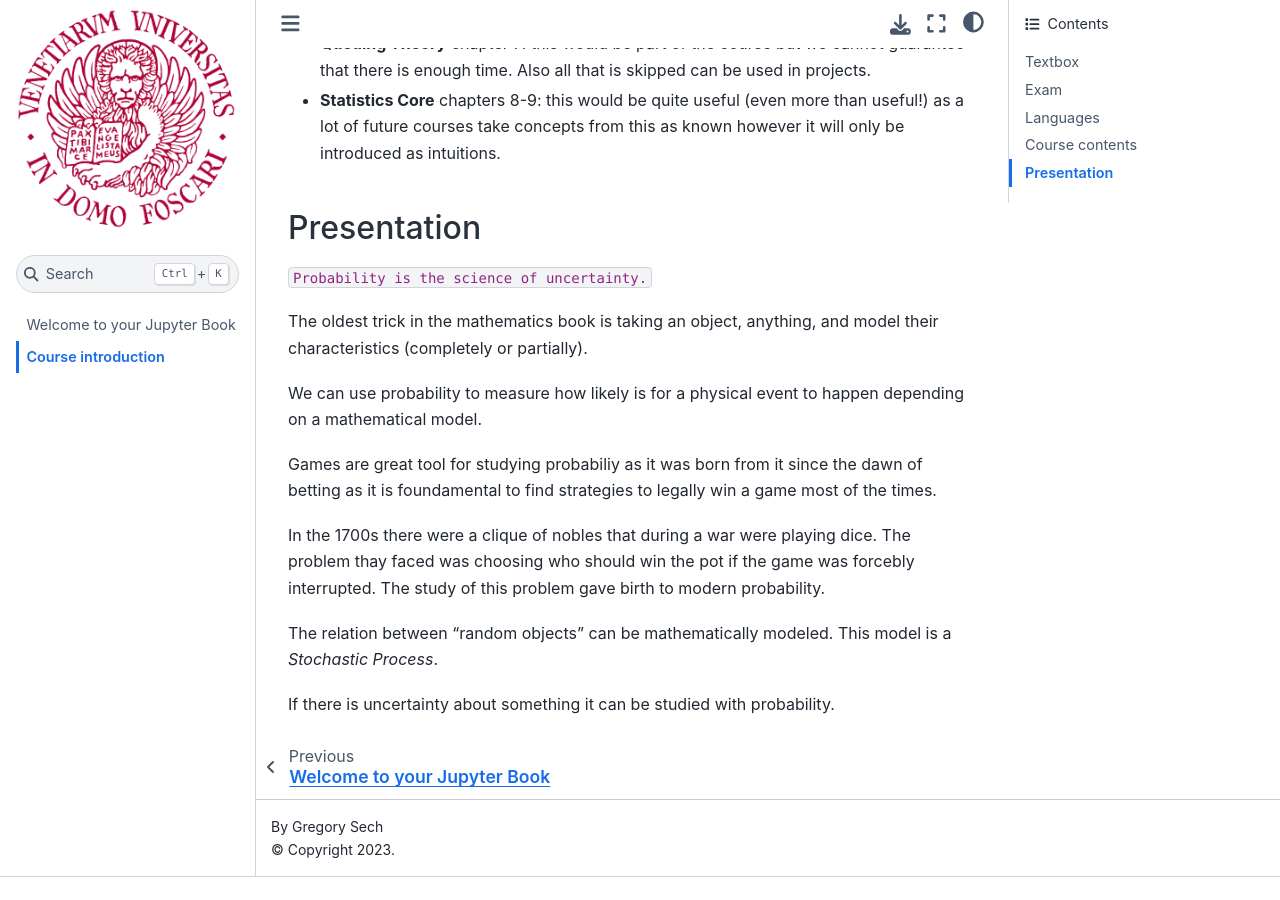
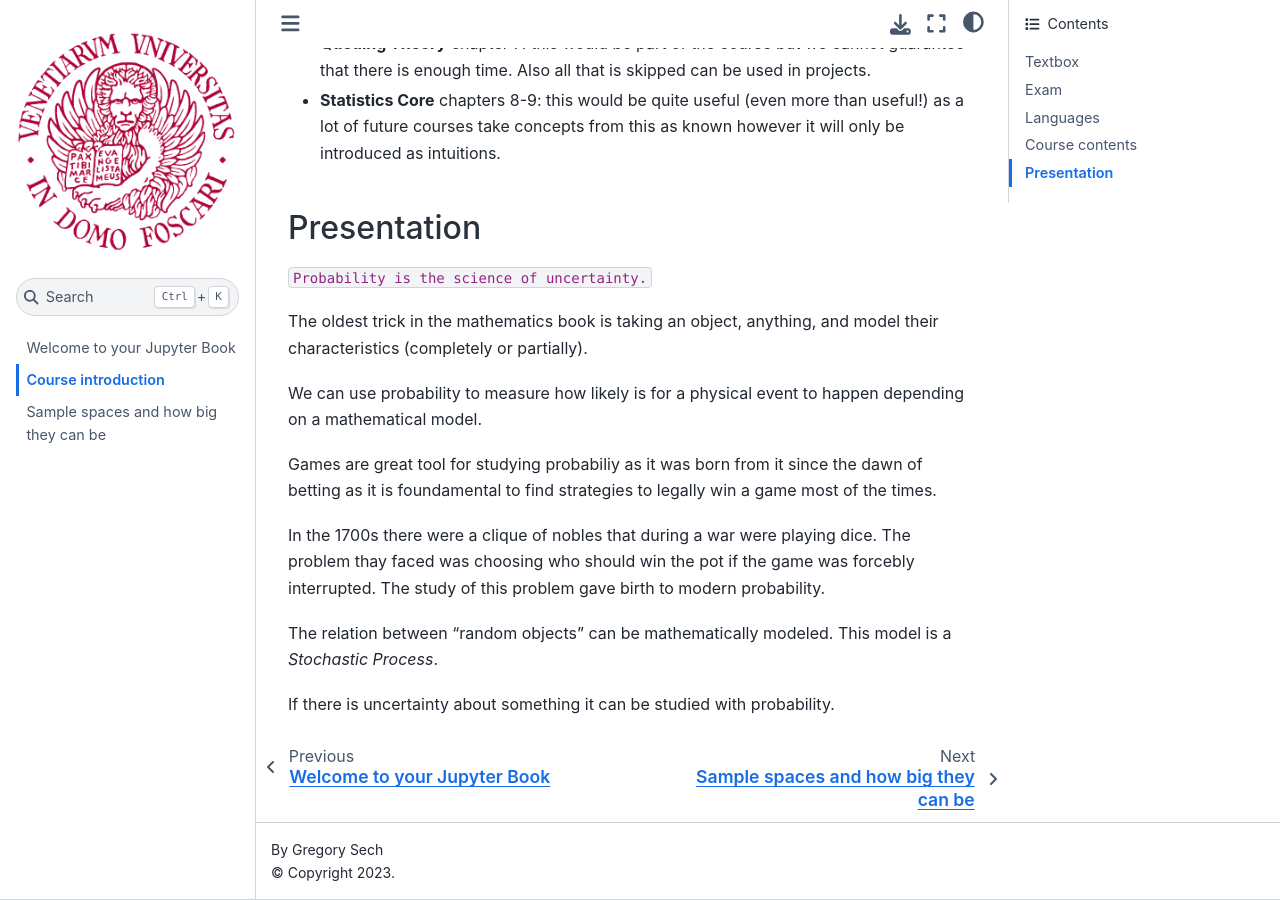
Before and after one commit to GregorySech/applied-probability, a Jupyter Book: the page built from 01_course_introduction.ipynb, in a window 1280 px wide and 900 px high, scrolled down 1876 px. Built offline with Jupyter Book 1.0.4 settings and Sphinx 7.4.7 and the Sphinx Book theme 1.1.4, drawn with Linux system fonts in a browser that asks for light colours; before the commit the page ends 2753 px from its top, so only the background shows below that; some of the changed lines change nothing that is shown.

Commit message:
feat: add lesson

```diff
--- /dev/null
+++ b/02_review_mathematics_probability.md
@@ -0,0 +1,100 @@
+# Sample spaces and how big they can be
+
+A **sample space** $\Omega$ is the set of all possible outcomes of an experiment.
+An **event** is a subset of $\Omega$ (the sample space). We will use Capital letters to denote events. Most used ones are $E$ and $A$.
+
+$\#\Omega = 1$ means that we have an experiment that allows only a possible outcome and is therefore *deterministic*.
+Usually we start thinking about sample spaces as finite ($\#\Omega \in \mathbb{N}$), however we can also have an sample space $\#\Omega = \#\mathbb{Z}$ containing infinite possible outcomes.
+
+Remember that infinities do not behave like we expect: $\#\mathbb{Z} = \#\mathbb{N}$ even though $\mathbb{N} \subset \mathbb{Z}$.
+Informally we can write: $\frac{\#\mathbb{N}}{\#\mathbb{Z}} = 1$ to deliver the point that the set of natural numbers and integers are countable and their "infinity" is equal. Also we could informally state that $\frac{\#\mathbb{N}}{\#\mathbb{R}} = 0$ to say that the cardinality of the set of real numbers is infinitly larger than the cardinality of countable sets like the set of natural numbers.
+
+We can also have sample spaces that are infinite and **countable** but also we can have cases where the sample space is **uncountable** $\#\Omega = \#\mathbb{R}$.
+These are cases where the possible outcomes cannot be counted and in the future we will have to deal with them in a different way in respect of the countable case.
+
+## Infinite sums and integration
+
+We can sum countable many numbers
+$
+\sum^\infty_{i=1} x_i = \sum^\infty_{i\in\mathbb{N}} x_i
+$
+
+We cannot sum all the uncountable numbers but if they satisfy a condition (being infinitly small, this is what $dx$ actually means) we can integrate them.
+$
+\int_{x \in \mathbb{R}}{f(x)dx}
+$
+
+The largest event in $\Omega$ is $\Omega$ itself which is called the *certain event*.
+The smallest one is the empty set $\varnothing$ which is also called the *impossible event*.
+
+## Concepts that we need to know (review on our own)
+- Intersection, union, complement, difference on sets.
+- Venn diagrams.
+- De Morgan's Laws.
+- Integration.
+
+# Probability Space
+A **probability space** is a triple composed by: a sample space ($\Omega$), a $\sigma$-algebra ($\mathfrak{M}$) and a probability measure($\mathbb{P}$).
+
+## $\sigma$-algebra
+A sigma algebra is a set of subets of $\Omega$ which satisfy these properties:
+1. The sample space $\Omega$ is an element of the sigma algebra. $\Omega \in \mathfrak{M}$. If something happens that it could happen.
+2. Everytime I have an event, its complement must also be in the sigma algebra. $\forall E \in \mathfrak{M}: \bar{E} \in \mathfrak{M}$.
+3. The union of a series of event is part of the $\sigma$-algebra $E_1, E_2, ... \implies \bigcup E_i \in \mathfrak{M}$. Whenever I have a sequence of event I also have their union. A sequence is an "or" between events. And I can use the third axiom of probability, with some tricks, to measure its probability.
+
+## Axioms of probability
+
+The axioms of probability defines the properties of a probability function however we should not forget that a probability is a mathematical *MEASURE*. It is used to compare uncertainty of events.
+
+If we have a sample space $\Omega$ with a $\sigma$-algebra $\mathfrak{M}$ probability is a function that maps the domain $\mathfrak{M}$ to the interval $[0, 1]$.
+
+$\mathbb{P}:\mathfrak{M} \rightarrow [0, 1]$
+
+The axioms of probability are:
+
+1. $\mathbb{P}(\Omega) = 1$ this is also called *unit measure*.
+2. $0 \le \mathbb{P}(E) \le 1$, this is a consequence of the codomain definition.
+3. Given a countable collection of mutually exclusive events such as all the events are present in $\mathfrak{M}$ then:
+$\mathbb{P}[E_1 \cup ... \cup E_n] = \sum_{i=0}^n \mathbb{P}(E_i)$.
+
+### Terrible Errors
+- If the teacher asks for a probability and you get a greater than 1 or less than 0 value that will be a Terrible Error.
+- An obvious contradiction of the axioms of probability is considered a Terrible Error.
+
+## Consequences
+
+* $\mathbb{P}(E) = 1 - \mathbb{P}(\bar{E})$. Once we know the probability of an event, also the probability of its *complement* is known.
+* $\mathbb{P}(A \cup B) = \mathbb{P}(A) + \mathbb{P}(B) - \mathbb{P}(A \cap B)$. To properly measure the probability of an union of events we must take into consideration that summing the probabilities could count more than once for the intersection of events.
+* $A \subset B \implies \mathbb{P}(A) \leq \mathbb{P}(B)$
+    * $\mathbb{P}(A \cap B) \leq \mathbb{P}(A)$
+    * $\mathbb{P}(A \cap B) \leq \mathbb{P}(B)$
+
+### On calculating the probability of unions of events
+$A, B \in \mathfrak{M} \quad \mathbb{P}(A \cup B) = \mathbb{P}(A) + \mathbb{P}(B) - \mathbb{P}(A \cup B)$
+
+If $A, B$ are disjoint $\implies A \cap B = \varnothing$ so we are "safe" however if this is not the case this can get hairy.
+For example consider the union of three events $A, B, C$:
+$\mathbb{P}(A\cup B \cup C) = \mathbb{P}(A) + \mathbb{P}(B) + \mathbb{P}(C) - \mathbb{P}(A \cap B) - \mathbb{P}(A \cap C) - \mathbb{P}(B \cap C) + \mathbb{P}(A \cap B \cap C)$
+
+What happens if I have countable many sets?
+This could be a project that has to do with the Principle of inclusion/exclusion, Bonferroni Inequalities.
+
+## Probability as a measure
+
+Suppose that we have a rectangle of area 1 representing our sample space $\Omega$.
+We could represent events proportionally to their probability.
+
+For a couple of events $A, B$ they could have an intersection but which intersection has 0 probability, especially for uncountable sample spaces.
+
+## Examples of $\sigma$-algebras
+
+The simple possible experiment in probability has 2 possible outcomes. $ \Omega = \left\{ 0, 1\right\}$ .
+The smallest $\sigma$-algebra we can come up with is: $\mathfrak{M} = \left\{ \Omega, \varnothing \right\} $
+
+This is called a Trivial $\sigma$-algebra as it is quite possibly useless.
+
+Another possible sigma algebra from that defined sample space could be the partition set $\mathscr{P}(\Omega)$, which adds the singletons to the trivial $\sigma$-algebra.
+
+$\mathfrak{M} = \{\Omega, \varnothing, \{0\}, \{1\}\}$
+
+Usually a $\sigma$-algebra is composed by what we CAN measure during our experiment.
--- a/_toc.yml
+++ b/_toc.yml
@@ -1,3 +1,4 @@
 - file: intro
   sections:
     - file: 01_course_introduction
+    - file: 02_review_mathematics_probability
```
